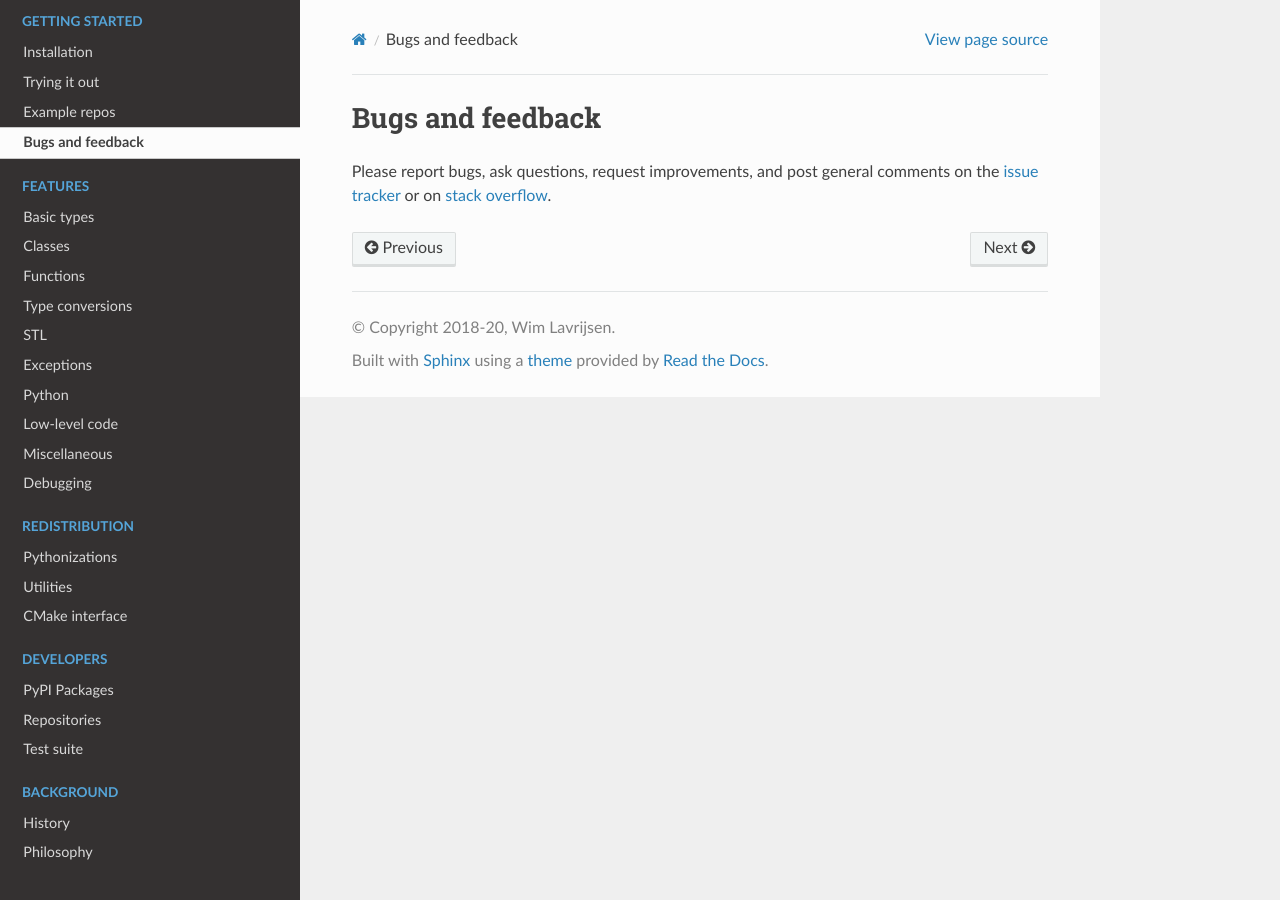
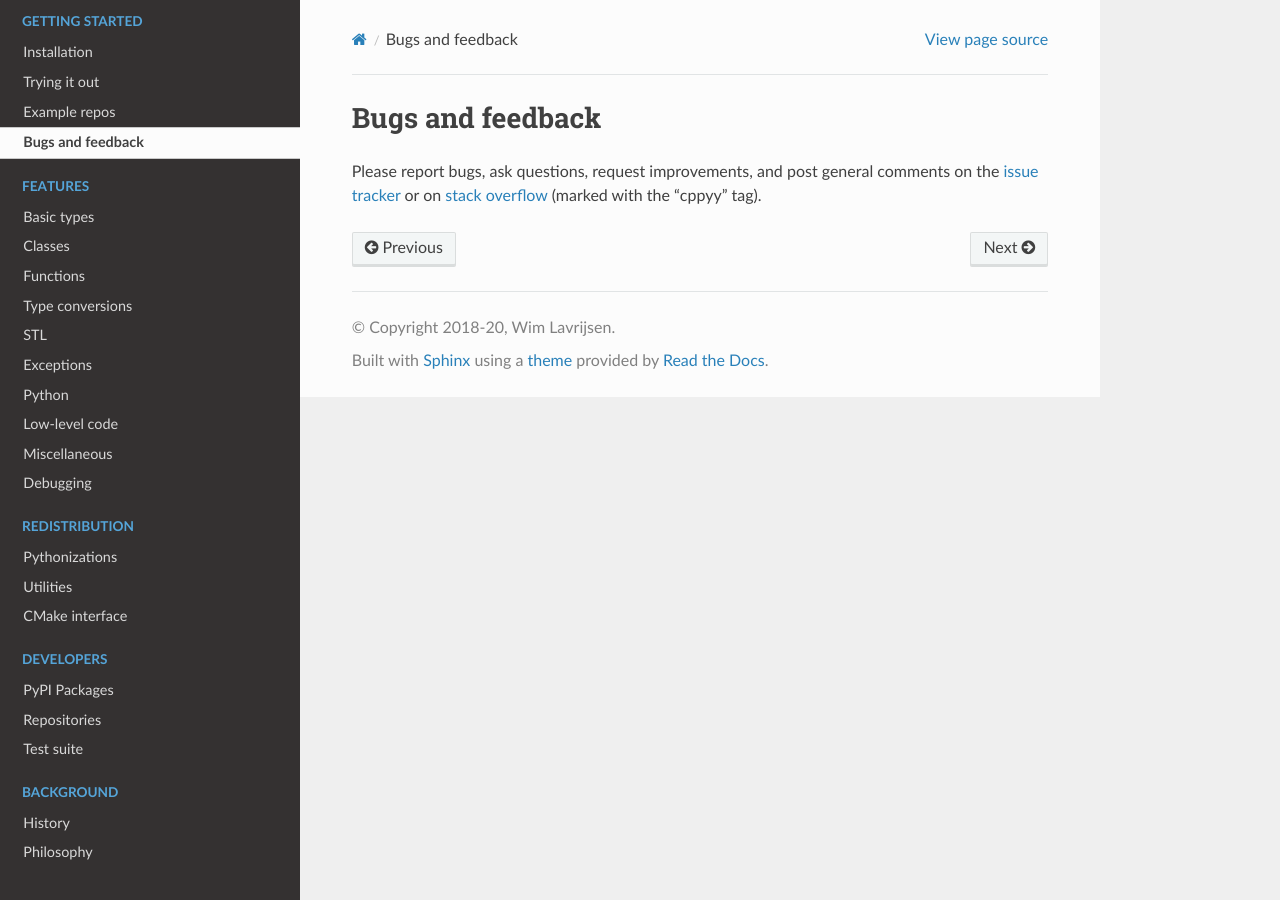
Before and after one commit to wlav/cppyy, a Sphinx documentation site: the page built from doc/source/bugs.rst, in a window 1280 px wide. Built offline with Sphinx 7.4.7 and the Read the Docs theme 2.0.0, drawn with Linux system fonts in a browser that asks for light colours.

Commit message:
add that SO questions should be marked with "cppyy"

```diff
--- a/doc/source/bugs.rst
+++ b/doc/source/bugs.rst
@@ -4,7 +4,8 @@ Bugs and feedback
 =================
 
 Please report bugs, ask questions, request improvements, and post general
-comments on the `issue tracker`_ or on `stack overflow`_.
+comments on the `issue tracker`_ or on `stack overflow`_ (marked with the
+"cppyy" tag).
 
 .. _`issue tracker`: https://bitbucket.org/wlav/cppyy/issues
 .. _`stack overflow`: https://stackoverflow.com/questions/tagged/cppyy
```
